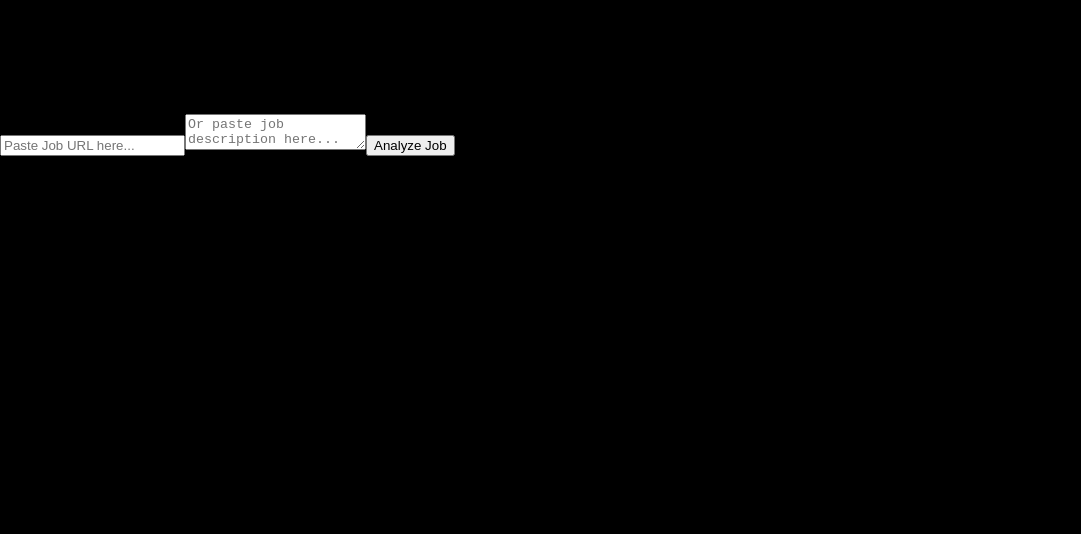
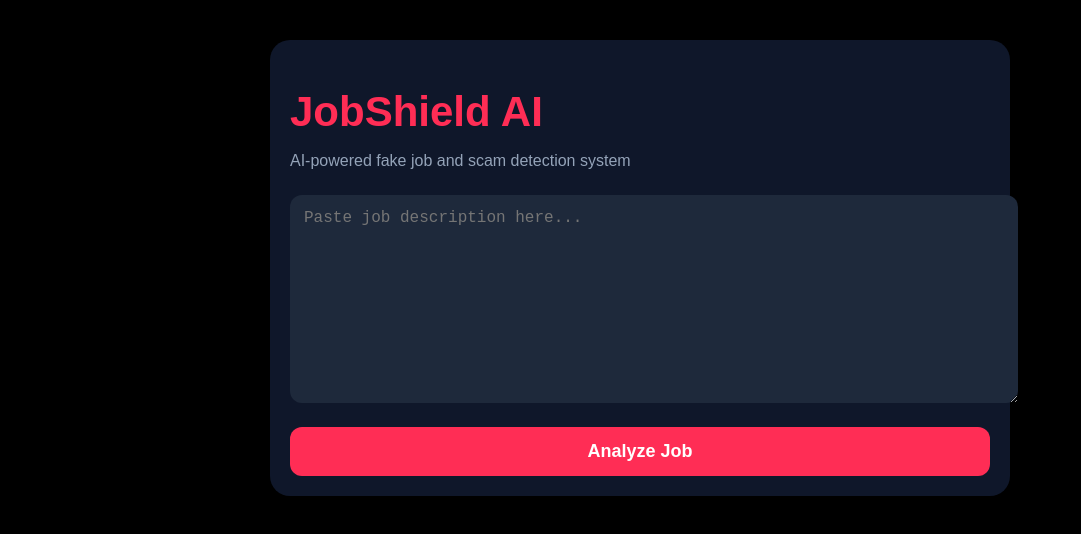
Before and after one commit to kvsaidattasrinath/JobShield-AI, a React app in the folder frontend/: page / in a window 1280 px wide. Shown: the top 534 px of the page, without its empty margins (0-1081 px from the left). Built offline with nearby package versions, Linux system fonts and the light colour scheme; the HTML template or start-up script is replaced by a standard one.

Commit message:
Fixed frontend

```diff
--- a/frontend/src/App.css
+++ b/frontend/src/App.css
@@ -1,82 +1,81 @@
-import { useState } from "react";
-import axios from "axios";
-import "./App.css";
-
-function App() {
-  const [jobText, setJobText] = useState("");
-  const [result, setResult] = useState(null);
-
-  const analyzeJob = async () => {
-    try {
-      const response = await axios.post(
-        "https://jobshield-ai-backend.onrender.com/predict",
-        {
-          text: jobText,
-        }
-      );
-
-      setResult(response.data);
-    } catch (error) {
-      console.error(error);
-      alert("Backend connection failed");
-    }
-  };
-
-  return (
-    <div className="container">
-      <h1 className="title">JobShield AI</h1>
-
-      <p className="subtitle">
-        AI-powered fake job and scam detection system
-      </p>
-
-      <textarea
-        className="textarea"
-        placeholder="Paste job description here..."
-        value={jobText}
-        onChange={(e) => setJobText(e.target.value)}
-      />
-
-      <button className="button" onClick={analyzeJob}>
-        Analyze Job
-      </button>
-
-      {result && (
-        <div className="result-card">
-          <h2>
-            Prediction:
-            <span
-              className={
-                result.prediction === "Fake Job"
-                  ? "fake"
-                  : "real"
-              }
-            >
-              {" "}
-              {result.prediction}
-            </span>
-          </h2>
-
-          <p>
-            <strong>Confidence:</strong>{" "}
-            {result.final_confidence}%
-          </p>
-
-          <div className="flags">
-            {result.flags?.map((flag, index) => (
-              <div key={index} className="flag">
-                {flag}
-              </div>
-            ))}
-          </div>
-
-          <p style={{ marginTop: "20px" }}>
-            {result.ai_explanation}
-          </p>
-        </div>
-      )}
-    </div>
-  );
+body {
+  margin: 0;
+  padding: 0;
+  background: #000;
+  font-family: Arial, sans-serif;
+  color: white;
 }
 
-export default App;
+.container {
+  max-width: 700px;
+  margin: 40px auto;
+  padding: 20px;
+  background: #0f172a;
+  border-radius: 20px;
+}
+
+.title {
+  font-size: 42px;
+  font-weight: bold;
+  color: #ff2d55;
+  margin-bottom: 10px;
+}
+
+.subtitle {
+  color: #94a3b8;
+  margin-bottom: 25px;
+}
+
+.textarea {
+  width: 100%;
+  padding: 14px;
+  margin-bottom: 20px;
+  border-radius: 12px;
+  border: none;
+  background: #1e293b;
+  color: white;
+  font-size: 16px;
+  min-height: 180px;
+  resize: vertical;
+}
+
+.button {
+  width: 100%;
+  padding: 14px;
+  border: none;
+  border-radius: 12px;
+  background: #ff2d55;
+  color: white;
+  font-size: 18px;
+  font-weight: bold;
+  cursor: pointer;
+}
+
+.result-card {
+  margin-top: 25px;
+  padding: 20px;
+  background: #1e293b;
+  border-radius: 16px;
+}
+
+.fake {
+  color: #ff4d4d;
+}
+
+.real {
+  color: #00ff99;
+}
+
+.flags {
+  display: flex;
+  flex-wrap: wrap;
+  gap: 10px;
+  margin-top: 10px;
+}
+
+.flag {
+  background: #ff2d55;
+  padding: 8px 12px;
+  border-radius: 20px;
+  font-size: 14px;
+}
--- a/frontend/src/App.jsx
+++ b/frontend/src/App.jsx
@@ -1,204 +1,80 @@
 import { useState } from "react";
 import axios from "axios";
-import './App.css'
+import "./App.css";
+
 function App() {
-
   const [jobText, setJobText] = useState("");
-
-  const [jobUrl, setJobUrl] = useState("");
-
   const [result, setResult] = useState(null);
 
-  const [loading, setLoading] = useState(false);
-
-  // -----------------------------
-  // ANALYZE JOB
-  // -----------------------------
   const analyzeJob = async () => {
-
     try {
-
-      setLoading(true);
-
       const response = await axios.post(
-        "https://jobshield-ai-backend.onrender.com/",
+        "https://jobshield-ai-backend.onrender.com/predict",
         {
           text: jobText,
-          url: jobUrl
         }
       );
 
       setResult(response.data);
-
     } catch (error) {
-
       console.error(error);
-
       alert("Backend connection failed");
-
-    } finally {
-
-      setLoading(false);
     }
   };
 
   return (
+    <div className="container">
+      <h1 className="title">JobShield AI</h1>
 
-    <div className="min-h-screen bg-black text-white flex justify-center items-center p-6">
-
-      <div className="w-full max-w-3xl bg-gray-900 p-8 rounded-2xl border border-gray-800 shadow-2xl">
-
-        {/* HEADER */}
-        <div className="mb-8">
-
-          <h1 className="text-4xl font-bold text-red-500">
-            JobShield AI
-          </h1>
-
-          <p className="text-gray-400 mt-2">
+      <p className="subtitle">
         AI-powered fake job and scam detection system
       </p>
 
-        </div>
-
-        {/* URL INPUT */}
-        <input
-          type="text"
-          placeholder="Paste Job URL here..."
-          value={jobUrl}
-          onChange={(e) => setJobUrl(e.target.value)}
-          className="w-full mb-4 bg-gray-800 border border-gray-700 rounded-xl p-4 text-white focus:outline-none focus:ring-2 focus:ring-red-500"
+      <textarea
+        className="textarea"
+        placeholder="Paste job description here..."
+        value={jobText}
+        onChange={(e) => setJobText(e.target.value)}
       />
 
-        {/* TEXTAREA */}
-        <textarea
-          value={jobText}
-          onChange={(e) => setJobText(e.target.value)}
-          placeholder="Or paste job description here..."
-          className="w-full h-48 bg-gray-800 border border-gray-700 rounded-xl p-4 text-white focus:outline-none focus:ring-2 focus:ring-red-500"
-        />
-
-        {/* BUTTON */}
-        <button
-          onClick={analyzeJob}
-          disabled={loading}
-          className="w-full mt-6 bg-red-500 hover:bg-red-600 transition-all py-3 rounded-xl font-semibold"
-        >
-
-          {loading ? "Analyzing..." : "Analyze Job"}
-
+      <button className="button" onClick={analyzeJob}>
+        Analyze Job
       </button>
 
-        {/* RESULTS */}
       {result && (
-
-          <div className="mt-8 space-y-6">
-
-            {/* PREDICTION */}
-            <div className="bg-gray-800 p-5 rounded-xl border border-gray-700">
-
-              <h2 className="text-2xl font-bold">
-
+        <div className="result-card">
+          <h2>
             Prediction:
-
             <span
-                  className={`ml-3 ${
+              className={
                 result.prediction === "Fake Job"
-                      ? "text-red-500"
-                      : "text-green-400"
-                  }`}
+                  ? "fake"
+                  : "real"
+              }
             >
+              {" "}
               {result.prediction}
             </span>
-
-              </h2>
-
-            </div>
-
-            {/* CONFIDENCE */}
-            <div className="bg-gray-800 p-5 rounded-xl border border-gray-700">
-
-              <h2 className="text-xl font-semibold text-blue-400 mb-3">
-                Confidence Scores
           </h2>
 
           <p>
-                ML Confidence:
-                <span className="ml-2 font-bold">
-                  {result.ml_confidence}%
-                </span>
+            <strong>Confidence:</strong>{" "}
+            {result.final_confidence}%
           </p>
 
-              <p className="mt-2">
-                Rule Score:
-                <span className="ml-2 font-bold">
-                  {result.rule_score}
-                </span>
-              </p>
-
-              <p className="mt-2">
-                Final Confidence:
-                <span className="ml-2 font-bold">
-                  {result.final_confidence}%
-                </span>
-              </p>
-
+          <div className="flags">
+            {result.flags?.map((flag, index) => (
+              <div key={index} className="flag">
+                {flag}
+              </div>
+            ))}
           </div>
 
-            {/* FLAGS */}
-            <div className="bg-gray-800 p-5 rounded-xl border border-gray-700">
-
-              <h2 className="text-xl font-semibold text-yellow-400 mb-3">
-                Detected Scam Flags
-              </h2>
-
-              <div className="flex flex-wrap gap-2">
-
-                {result.detected_flags.length > 0 ? (
-
-                  result.detected_flags.map((flag, index) => (
-
-                    <span
-                      key={index}
-                      className="bg-red-500/20 text-red-400 border border-red-500 px-3 py-1 rounded-full"
-                    >
-                      {flag}
-                    </span>
-
-                  ))
-
-                ) : (
-
-                  <span className="text-green-400">
-                    No scam flags detected
-                  </span>
-
-                )}
-
-              </div>
-
-            </div>
-
-            {/* AI EXPLANATION */}
-            <div className="bg-gray-800 p-5 rounded-xl border border-gray-700">
-
-              <h2 className="text-xl font-semibold text-purple-400 mb-3">
-                AI Explanation
-              </h2>
-
-              <p className="text-gray-300 whitespace-pre-line leading-relaxed">
-
+          <p style={{ marginTop: "20px" }}>
             {result.ai_explanation}
-
           </p>
-
-            </div>
-
         </div>
       )}
-
-      </div>
-
     </div>
   );
 }
```
Lines whose indentation alone changed are shown as unchanged.
